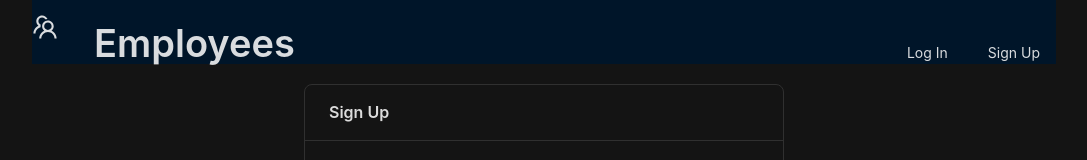
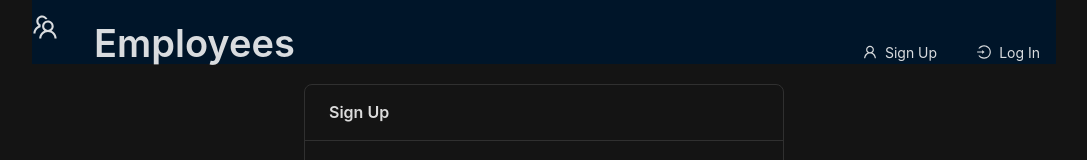
Before and after one commit to whiteechocolatee/typescript_fullstack_app, a React (Create React App) app in the folder client/: page /register in a window 1280 px wide. Shown: the top 160 px of the page, without its empty margins (96-1183 px from the left). Built offline with nearby package versions, Linux system fonts and the light colour scheme.

Commit message:
add icons to header btns

```diff
--- a/client/src/components/header/index.tsx
+++ b/client/src/components/header/index.tsx
@@ -1,6 +1,10 @@
 import { Layout, Space, Typography } from 'antd';
 import styles from './index.module.css';
-import { TeamOutlined } from '@ant-design/icons';
+import {
+  LoginOutlined,
+  TeamOutlined,
+  UserOutlined,
+} from '@ant-design/icons';
 import { CustomButton } from '../custom-btn';
 import { Link } from 'react-router-dom';
 import { Paths } from '../../paths';
@@ -19,11 +23,19 @@ export const Header = () => {
         </Link>
       </Space>
       <Space>
+        <Link to={Paths.register}>
+          <CustomButton
+            icon={<UserOutlined />}
+            type='ghost'>
+            Sign Up
+          </CustomButton>
+        </Link>
         <Link to={Paths.login}>
-          <CustomButton type='ghost'>Log In</CustomButton>
-        </Link>
-        <Link to={Paths.register}>
-          <CustomButton type='ghost'>Sign Up</CustomButton>
+          <CustomButton
+            icon={<LoginOutlined />}
+            type='ghost'>
+            Log In
+          </CustomButton>
         </Link>
       </Space>
     </Layout.Header>
```
